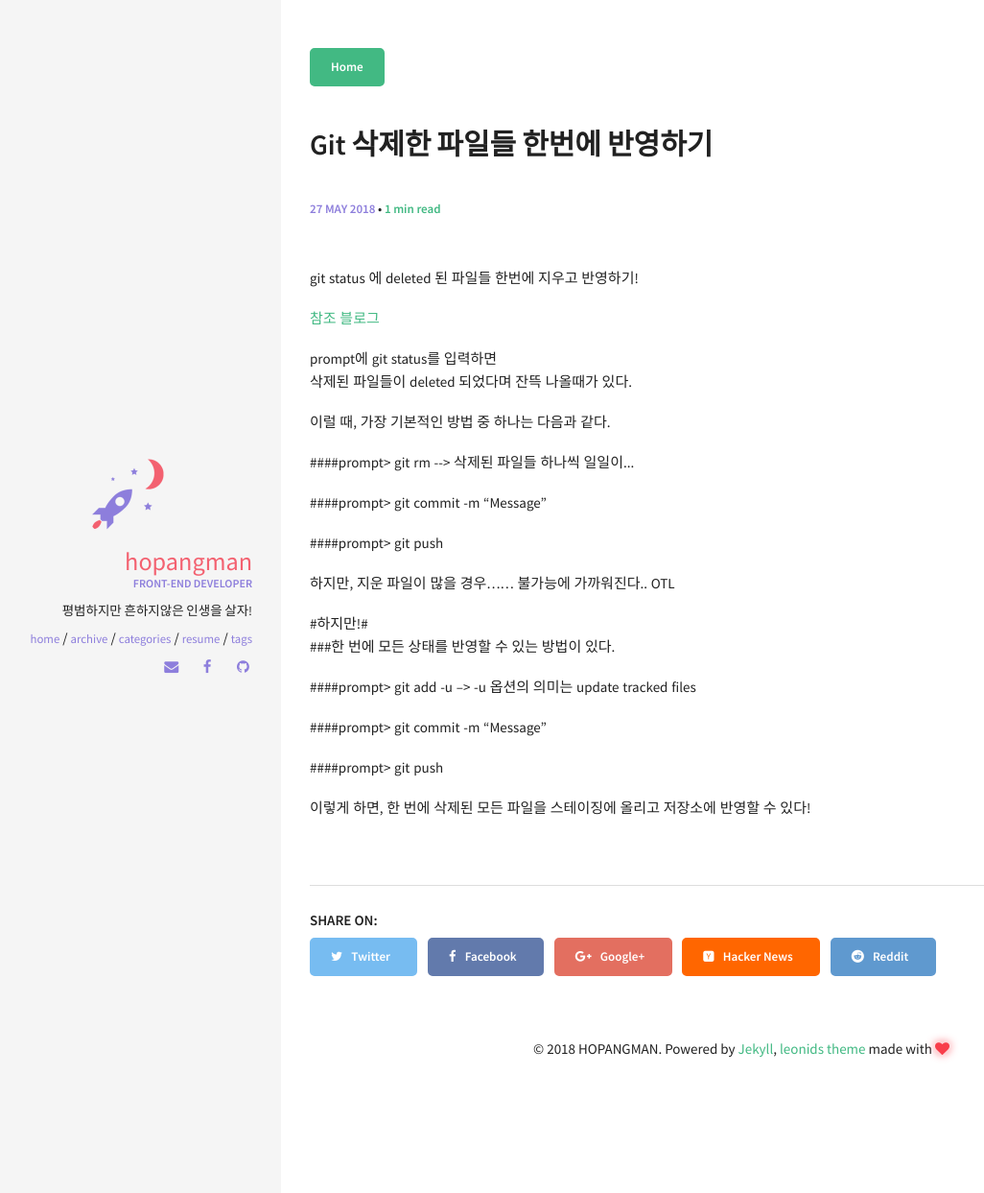
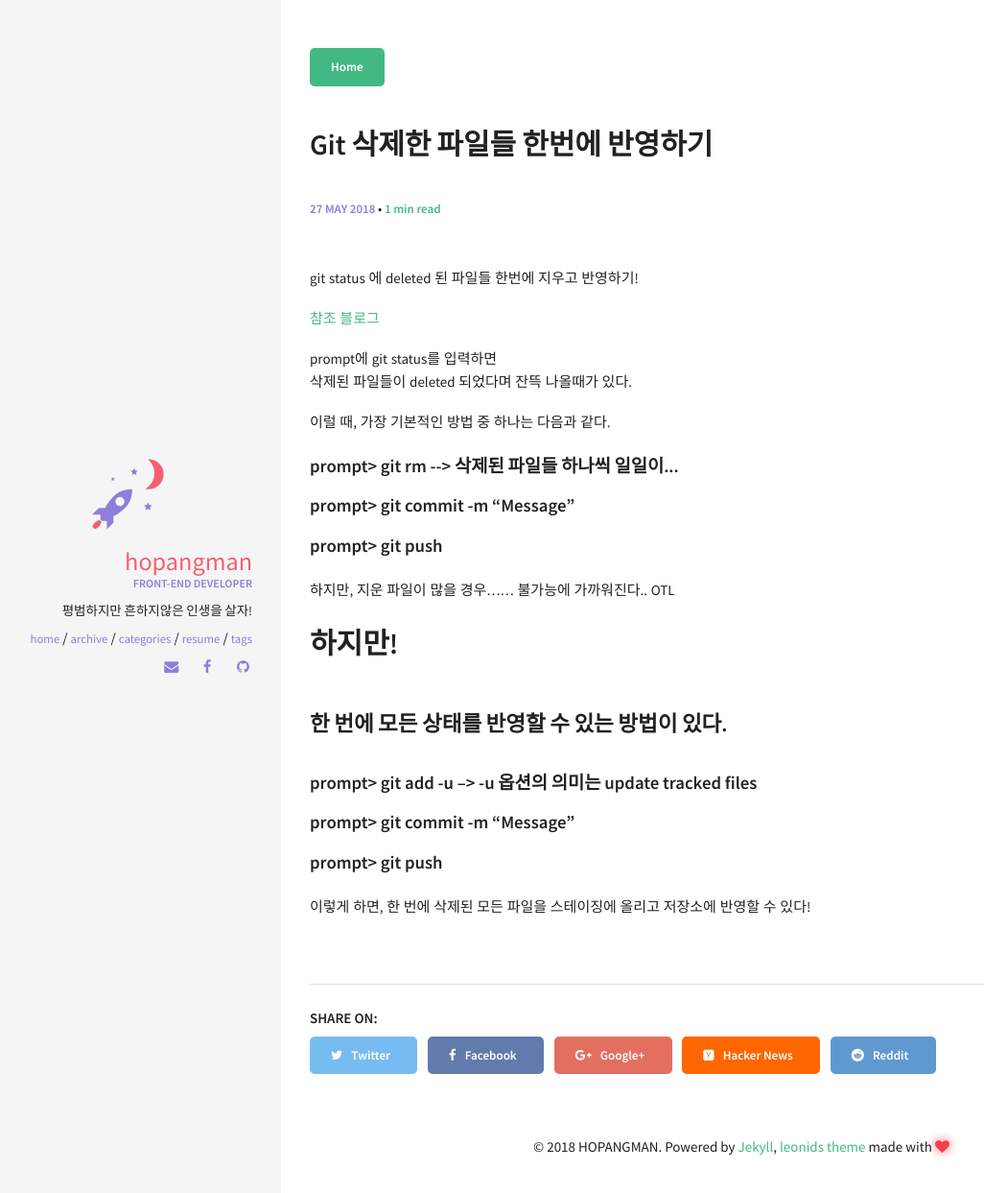
Before and after one commit to hopangman/hopangman.github.io, a Jekyll site: the page built from _posts/Git/2018-05-26-Delete file commit.md, in a window 1280 px wide. Shown: the top 1243 px of the page at 96% size, without its empty margins (27-1053 px from the left). Built offline with Jekyll 4.4.1, drawn with Linux system fonts in a browser that asks for light colours; comment, search, counter and statistics services are not loaded.

```diff
--- a/_posts/Git/2018-05-26-Delete file commit.md
+++ b/_posts/Git/2018-05-26-Delete file commit.md
@@ -15,21 +15,21 @@ prompt에 git status를 입력하면
 
 이럴 때, 가장 기본적인 방법 중 하나는 다음과 같다.
 
-####prompt> git rm <file> --> 삭제된 파일들 하나씩 일일이...
+#### prompt> git rm <file> --> 삭제된 파일들 하나씩 일일이...
 
-####prompt> git commit -m "Message"
+#### prompt> git commit -m "Message"
 
-####prompt> git push
+#### prompt> git push
 
 하지만, 지운 파일이 많을 경우...... 불가능에 가까워진다.. OTL
 
-#하지만!#
-###한 번에 모든 상태를 반영할 수 있는 방법이 있다.
+# 하지만!
+### 한 번에 모든 상태를 반영할 수 있는 방법이 있다.
 
-####prompt> git add -u    --> -u 옵션의 의미는 update tracked files
+#### prompt> git add -u    --> -u 옵션의 의미는 update tracked files
 
-####prompt> git commit -m "Message"
+#### prompt> git commit -m "Message"
 
-####prompt> git push
+#### prompt> git push
 
 이렇게 하면, 한 번에 삭제된 모든 파일을 스테이징에 올리고 저장소에 반영할 수 있다!
```
